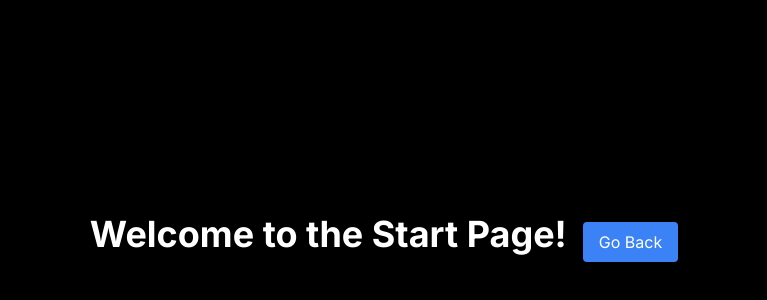
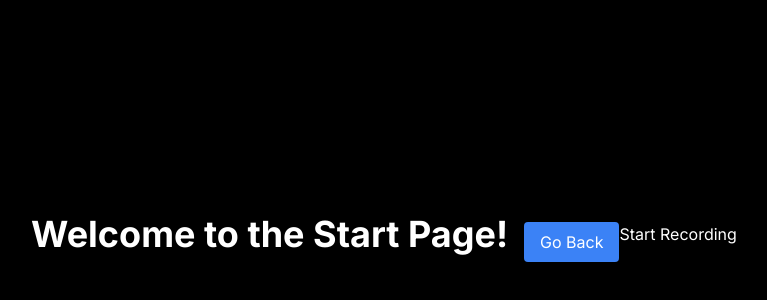
Before and after one commit to ebuckley801/Voca, a Next.js app in the folder nextjs-app/: page /start in a window 1280 px wide. Shown: the part 166-466 px from the top of the page, without its empty margins (256-1023 px from the left). Built offline with nearby package versions, Linux system fonts and the light colour scheme; no server answers.

Commit message:
Merged files

```diff
--- a/nextjs-app/app/start/page.jsx
+++ b/nextjs-app/app/start/page.jsx
@@ -1,14 +1,19 @@
 import Link from 'next/link';
+import AudioRecorder from '../../utils/audioRecorder'; // Adjust the path as necessary
 
 export default function Start() {
   return (
     <div className="flex min-h-screen items-center justify-center">
       <h1 className="text-4xl font-bold">Welcome to the Start Page!</h1>
+
       <Link href="/" passHref>
         <button className="mt-4 ml-4 rounded bg-blue-500 py-2 px-4 text-white hover:bg-blue-700">
           Go Back
         </button>
       </Link>
+
+      <AudioRecorder/> {/* Added AudioRecorder component */}
+
     </div>
   );
 }
```
